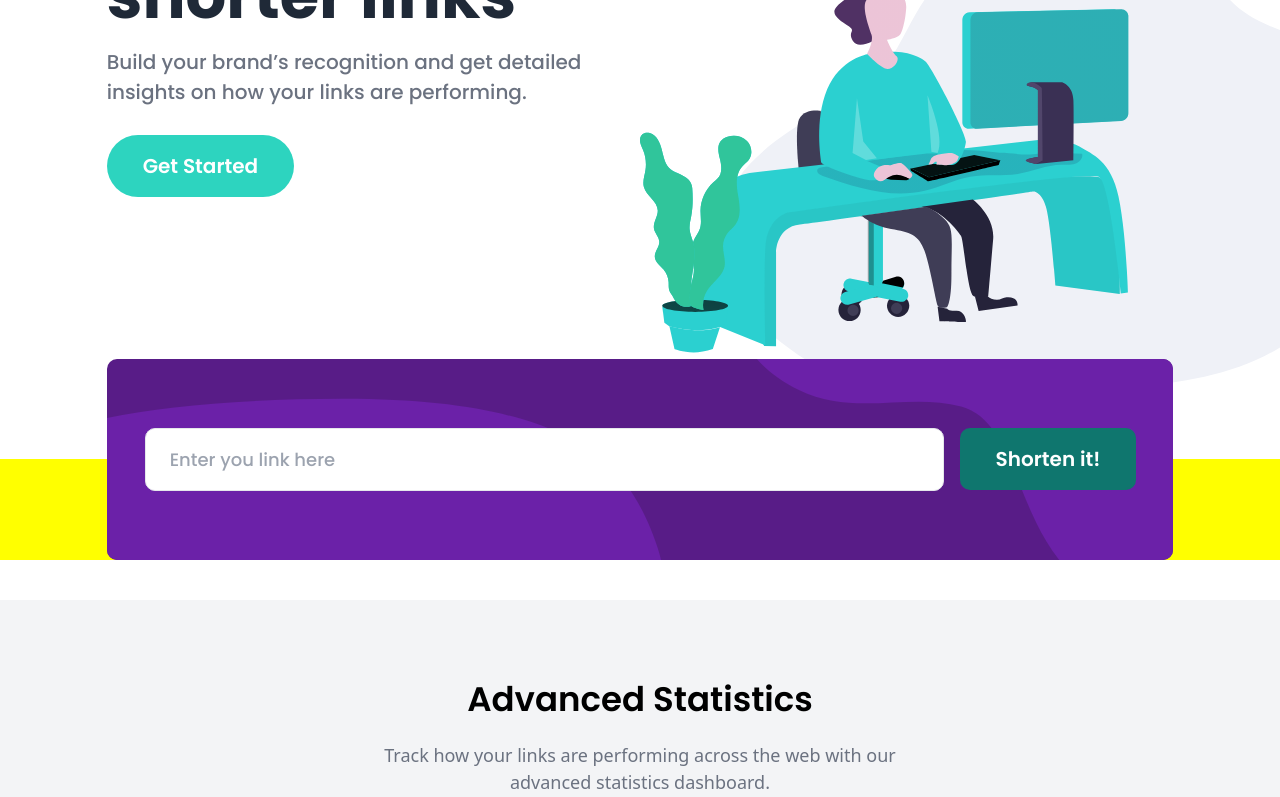
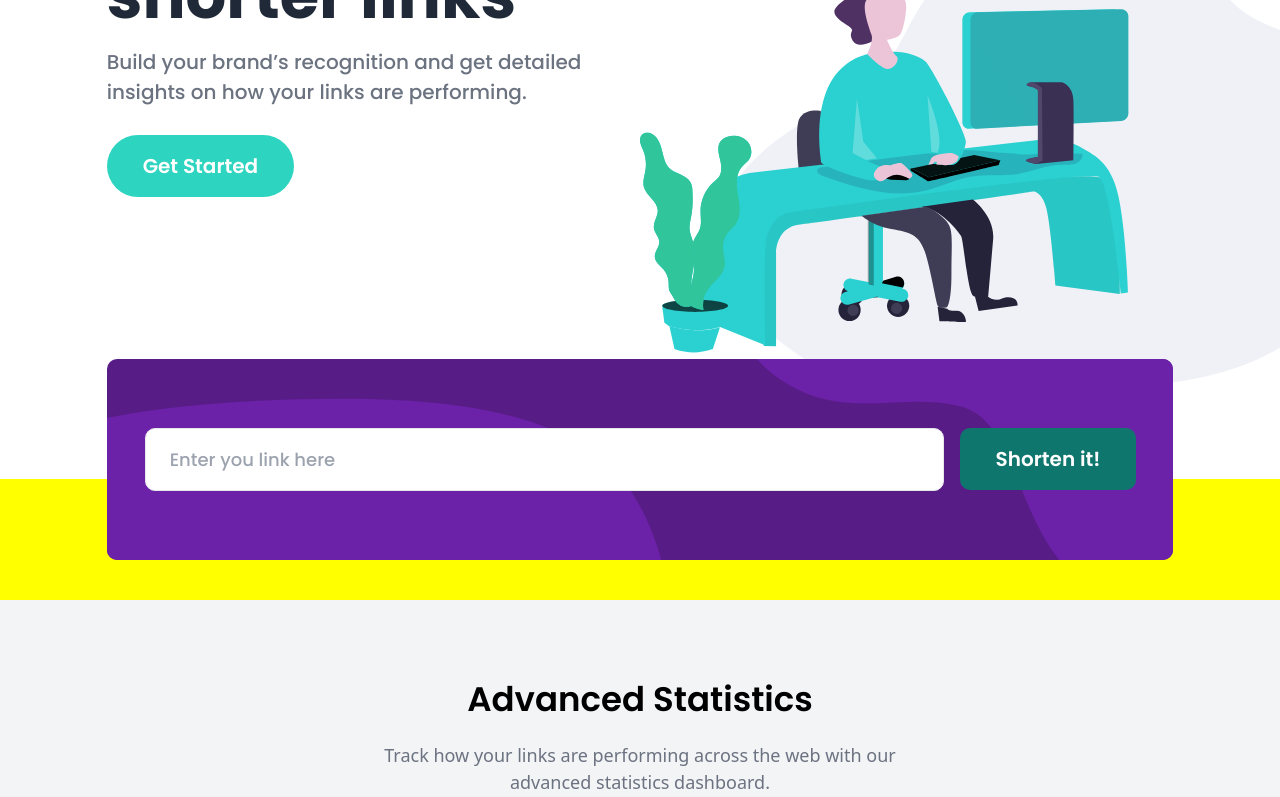
Before and after one commit to itsmelatif/code-palm-test, an Angular app: page / in a window 1280 px wide. Shown: the part 494-1291 px from the top of the page. Built offline with nearby package versions, Linux system fonts and the light colour scheme; no server answers.

Commit message:
style/home-welcome: change margin to padding

```diff
--- a/src/app/modules/home/components/short-link/form-short/form-short.component.html
+++ b/src/app/modules/home/components/short-link/form-short/form-short.component.html
@@ -1,4 +1,4 @@
-<div class="bg-svg-background w-full md:w-5/6 mx-auto mb-10 px-3 md:px-0">
+<div class="bg-svg-background w-full md:w-5/6 mx-auto pb-10 px-3 md:px-0">
   <div class="w-full p-5 md:py-[69px] md:pl-[38px] md:pr-[26px] bg-purple-900 rounded-[10px] relative overflow-hidden">
     <form [formGroup]="form">
       <div class="grid grid-cols-1 md:grid-cols-5 gap-4 relative z-10">
```
